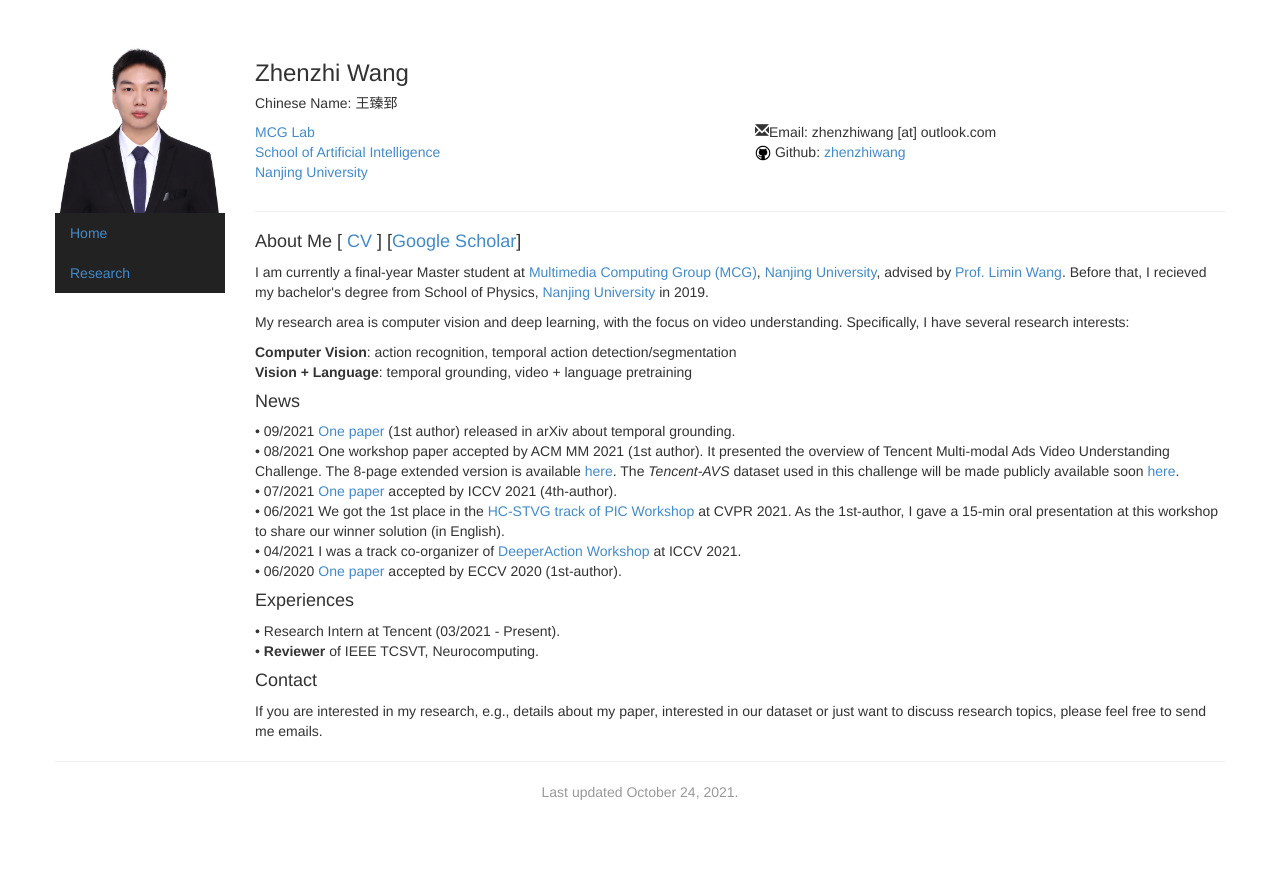
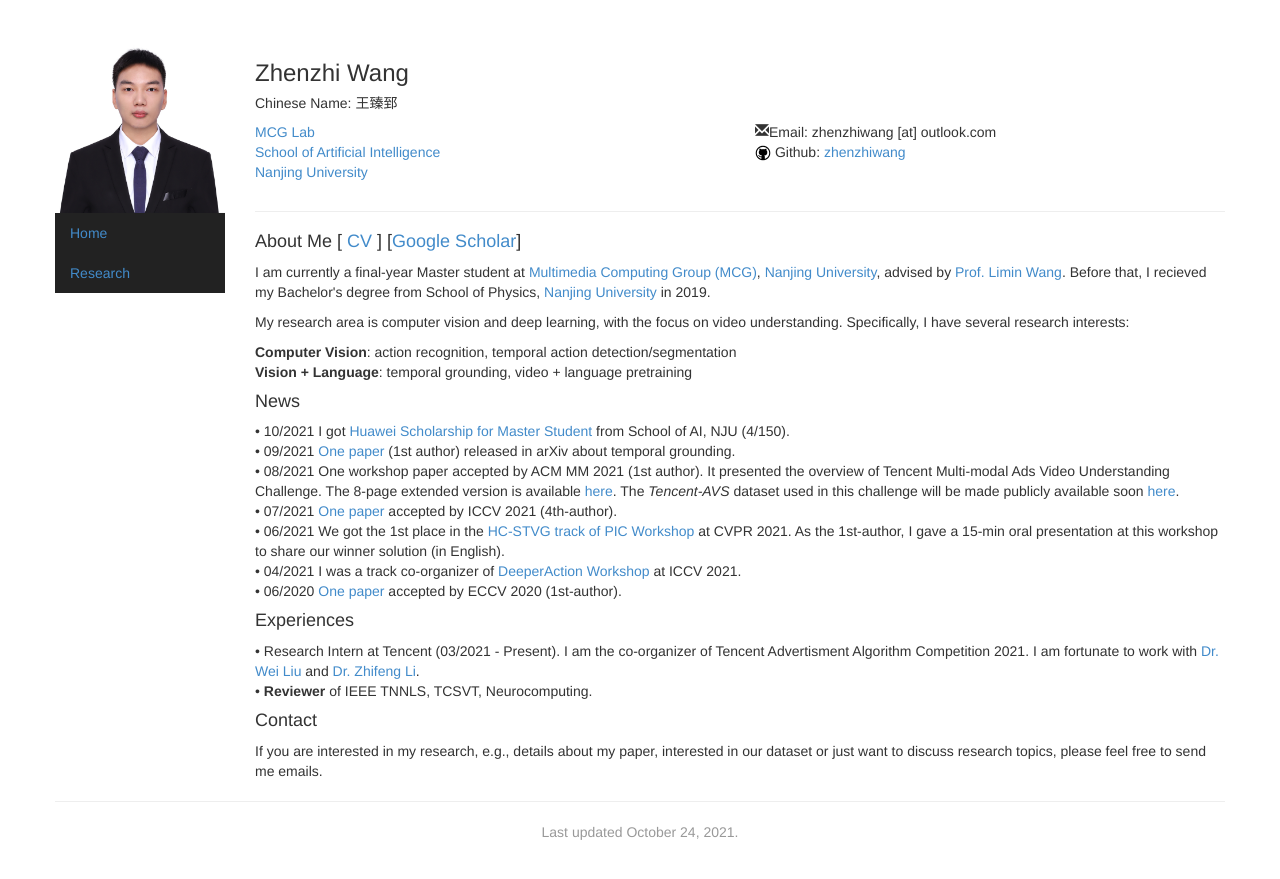
Before and after one commit to zhenzhiwang/zhenzhiwang.github.io, a Jekyll site: the page built from index.html, in a window 1280 px wide. Shown: the top 879 px of the page. Built offline with Jekyll 4.4.1, drawn with Linux system fonts in a browser that asks for light colours.

Commit message:
add huawei scholarship

```diff
--- a/index.html
+++ b/index.html
@@ -43,7 +43,7 @@ picture: avater
 </p>
 <p>
 I am currently a final-year Master student at <a href="http://mcg.nju.edu.cn/en/index.html">Multimedia Computing Group (MCG)</a>, <a href="https://www.nju.edu.cn/EN/">Nanjing University</a>, advised by <a href="http://wanglimin.github.io">Prof. Limin Wang</a>.
-Before that, I recieved my bachelor's degree from School of Physics, <a href="https://www.nju.edu.cn/EN/">Nanjing University</a> in 2019.
+Before that, I recieved my Bachelor's degree from School of Physics, <a href="https://www.nju.edu.cn/EN/">Nanjing University</a> in 2019.
 </p>
 <p>
 My research area is computer vision and deep learning, with the focus on video understanding. Specifically, I have several research interests:
@@ -54,6 +54,7 @@ My research area is computer vision and deep learning, with the focus on video u
 
 
 <h4>News</h4>
+&bull; 10/2021 I got <a href="https://ai.nju.edu.cn/46/a7/c17810a542375/page.htm">Huawei Scholarship for Master Student</a> from School of AI, NJU (4/150). <br>
 &bull; 09/2021 <a href="https://arxiv.org/abs/2109.04872">One paper</a> (1st author) released in arXiv about temporal grounding. <br>
 &bull; 08/2021 One workshop paper accepted by ACM MM 2021 (1st author). It presented the overview of Tencent Multi-modal Ads Video Understanding Challenge. The 8-page extended version is available <a href="http://arxiv.org/abs/2109.07951">here</a>. The <i>Tencent-AVS</i> dataset used in this challenge will be made publicly available soon <a href="https://algo.qq.com/">here</a>.<br>
 &bull; 07/2021 <a href="https://arxiv.org/abs/2105.07404">One paper</a> accepted by ICCV 2021 (4th-author). <br>
@@ -63,8 +64,8 @@ My research area is computer vision and deep learning, with the focus on video u
 
 
 <h4>Experiences</h4>
-&bull; Research Intern at Tencent (03/2021 - Present).<br>
-&bull; <b>Reviewer</b> of IEEE TCSVT, Neurocomputing.<br>
+&bull; Research Intern at Tencent (03/2021 - Present). I am the co-organizer of Tencent Advertisment Algorithm Competition 2021. I am fortunate to work with <a href="https://scholar.google.com/citations?hl=zh-CN&user=AjxoEpIAAAAJ">Dr. Wei Liu</a> and <a href="https://scholar.google.com/citations?user=VTrRNN4AAAAJ&hl=zh-CN">Dr. Zhifeng Li</a>.<br>
+&bull; <b>Reviewer</b> of IEEE TNNLS, TCSVT, Neurocomputing.<br>
 
 <h4>Contact</h4>
 If you are interested in my research, e.g., details about my paper, interested in our dataset or just want to discuss research topics, please feel free to send me emails.
```
